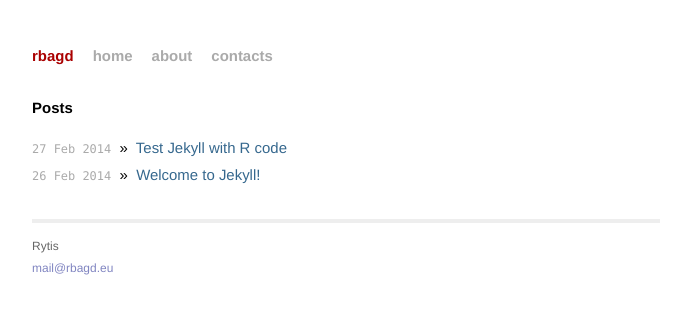
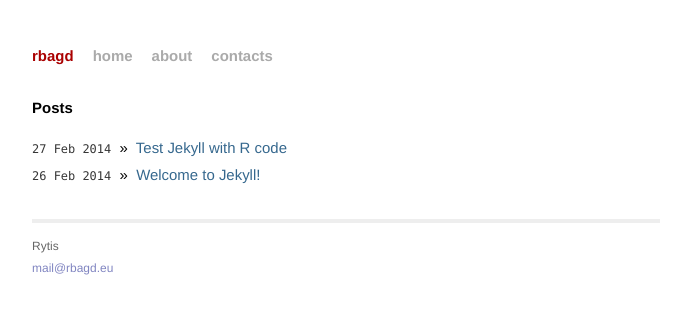
Before and after one commit to rbagd/rbagd.github.io, a Jekyll site: the page built from index.html, in a window 1280 px wide. Shown: the top 334 px of the page, without its empty margins (294-985 px from the left). Built offline with Jekyll 4.4.1, drawn with Linux system fonts in a browser that asks for light colours; Markdown is read by kramdown in place of the engine named in the settings.

Commit message:
darker grey for dates

```diff
--- a/css/main.css
+++ b/css/main.css
@@ -44,7 +44,7 @@
 }
 
 .posts span {
-  color: #aaa;
+  color:#363636;
   font-family: Monaco, "Courier New", monospace;
   font-size: 80%;
 }
```
